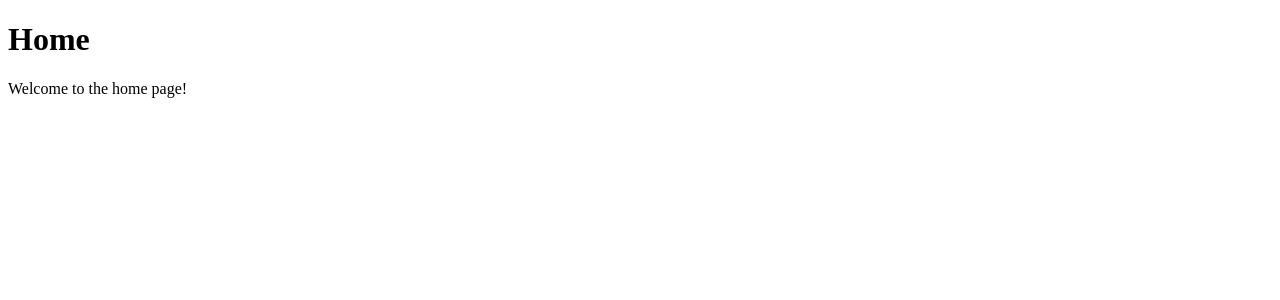
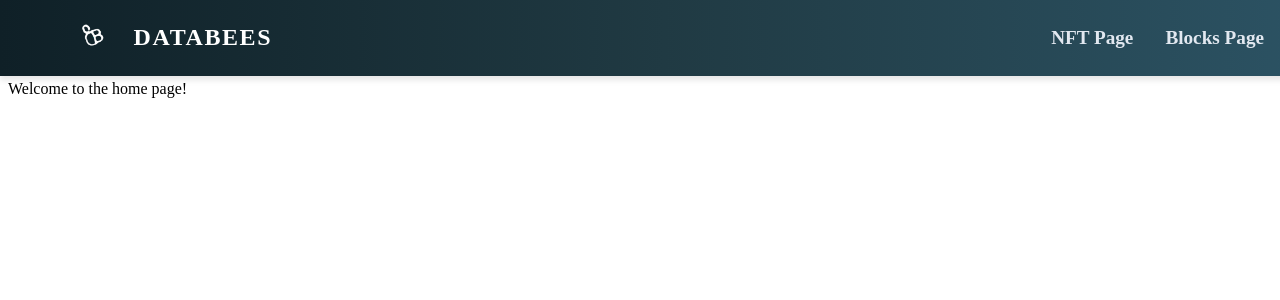
Before and after one commit to semihbceylan/db2024, a React (Vite) app in the folder client/: page / in a window 1280 px wide. Shown: the top 300 px of the page. Built offline with nearby package versions, Linux system fonts and the light colour scheme.

Commit message:
Added navbar to homepage

```diff
--- a/client/src/pages/home.jsx
+++ b/client/src/pages/home.jsx
@@ -1,6 +1,10 @@
+import React from 'react';
+import Navbar from '../components/Navbar';
+
 export default function Home () {
     return (
         <div>
+            <Navbar />
             <h1>Home</h1>
             <p>Welcome to the home page!</p>
         </div>
```
